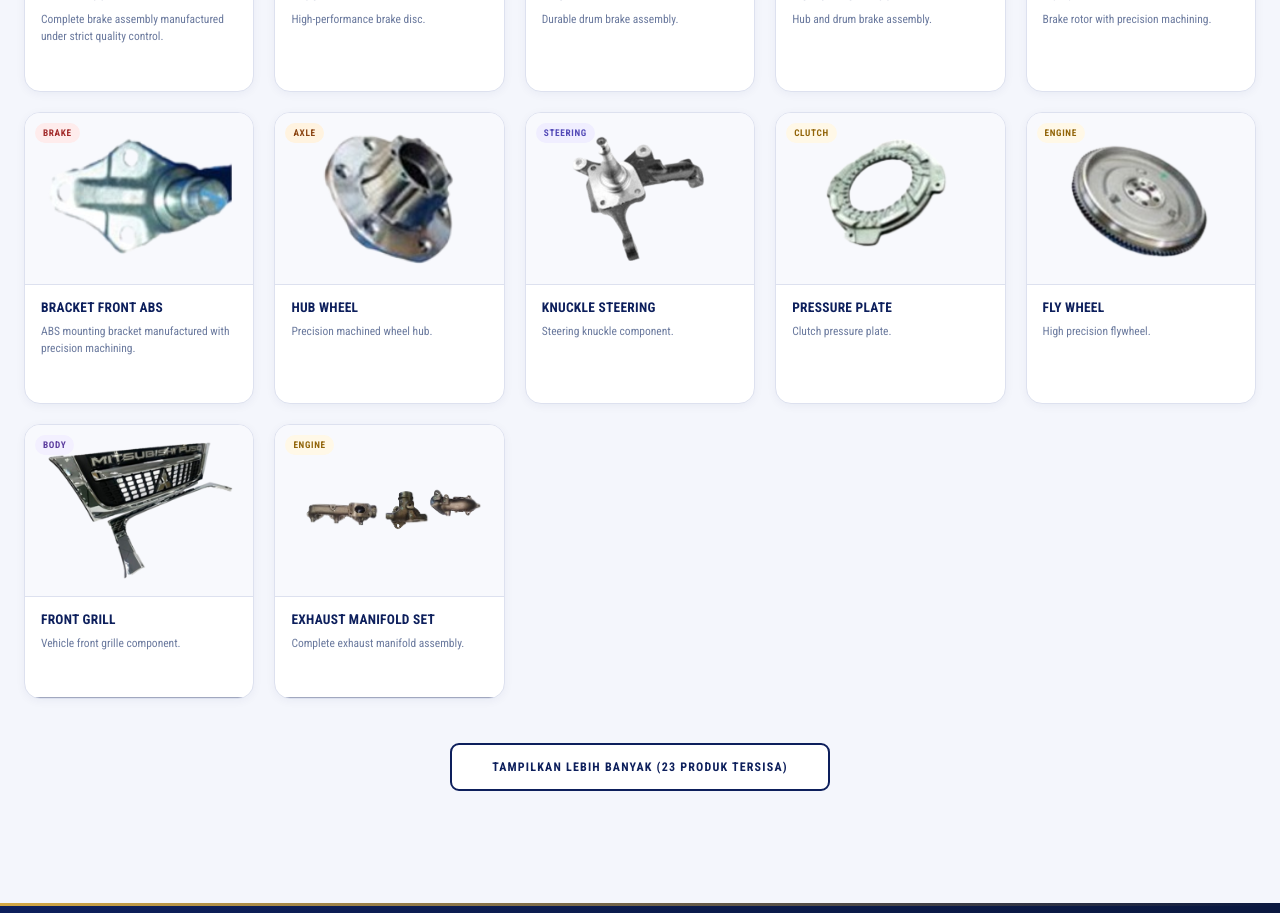
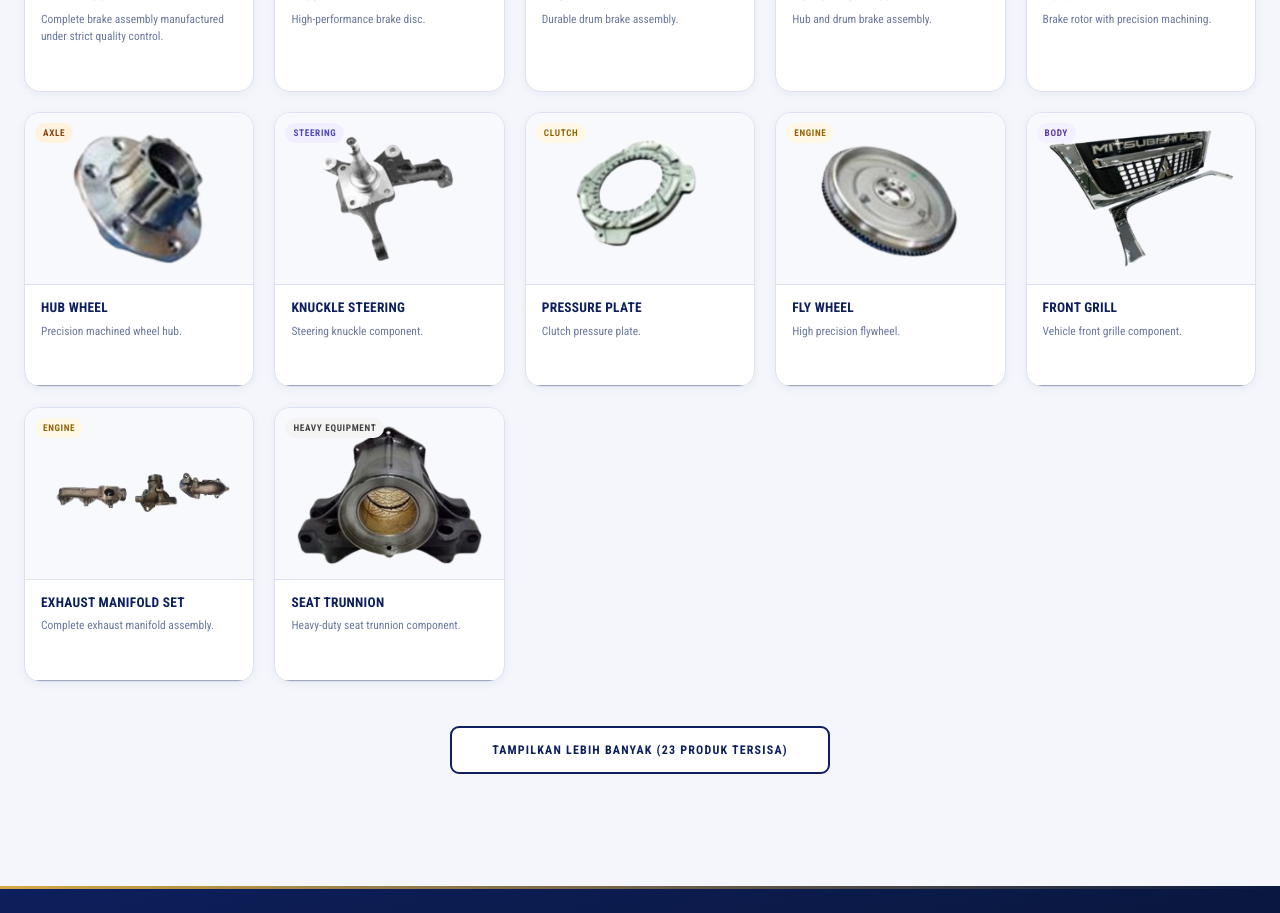
Before and after one commit to HidayahMF/BMC, a React (Vite) app in the folder frontend/: page /parts in a window 1280 px wide. Shown: the part 900-1813 px from the top of the page. Built offline with nearby package versions, Linux system fonts and the light colour scheme.

Commit message:
categorize Bracket Front ABS as Bracket, not Brake

```diff
--- a/frontend/src/data/ProductsData.jsx
+++ b/frontend/src/data/ProductsData.jsx
@@ -178,7 +178,7 @@ export const products = [
   {
     id: 16,
     name: "Bracket Front ABS",
-    category: "Brake",
+    category: "Bracket",
     image: bracketFrAbs,
     description: "ABS mounting bracket manufactured with precision machining.",
     applications: ["Passenger Vehicle"],
--- a/frontend/src/pages/Parts.jsx
+++ b/frontend/src/pages/Parts.jsx
@@ -251,8 +251,7 @@
 
       const isBrake =
         product.category === "Brake" ||
-        name.includes("brake") ||
-        name.includes("bracket front abs");
+        name.includes("brake");
       if (isBrake) return 0;
 
       const priorityProducts = [
--- a/frontend/src/sections/ProductSection.jsx
+++ b/frontend/src/sections/ProductSection.jsx
@@ -196,8 +196,7 @@ const getProductPriority = (product) => {
   const name = product.name.toLowerCase();
   const isBrake =
     product.category === "Brake" ||
-    name.includes("brake") ||
-    name.includes("bracket front abs");
+    name.includes("brake");
   if (isBrake) return 0;
 
   const priorityProducts = [
```
Also changed, not shown: 1 other file (tests, documents, lock files or other folders).
